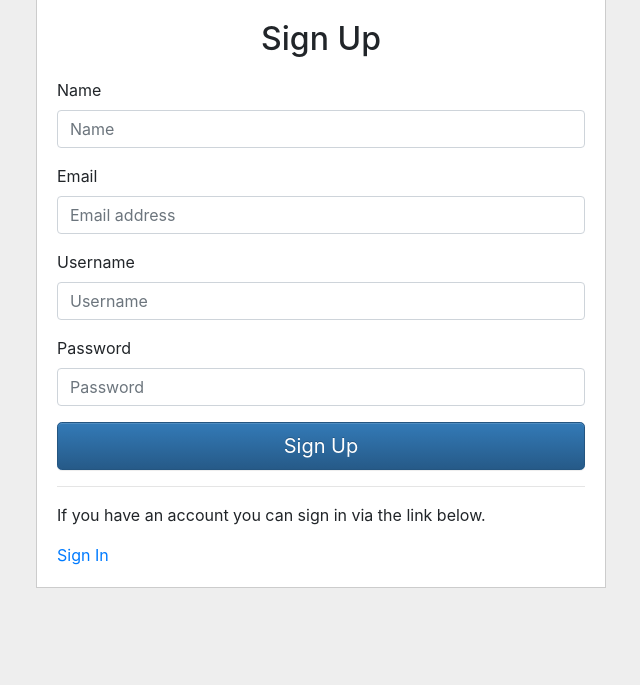
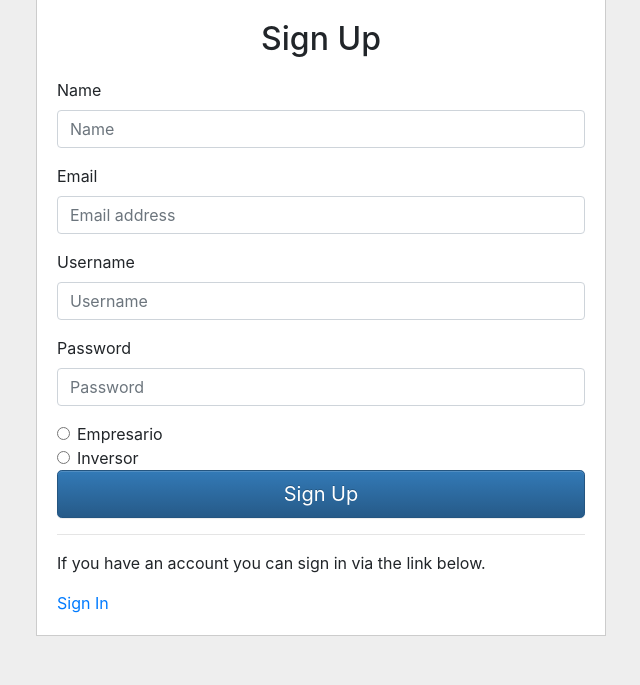
Before and after one commit to KiriBogach/DAWebProject, a PHP site: page /authentication-sign-up.php in a window 1280 px wide. Shown: the part 115-800 px from the top of the page, without its empty margins (34-674 px from the left). Run offline with PHP 8.4, Linux system fonts and the light colour scheme.

Commit message:
Terminada modificacion del registro, ahora registra si es empresario o inversor.

```diff
--- a/ajax/login.php
+++ b/ajax/login.php
@@ -48,7 +48,8 @@ if(!empty($_SERVER["HTTP_X_REQUESTED_WITH"]) && strtolower($_SERVER["HTTP_X_REQU
                     "name" => $user["name"],
                     "email" => $user["email"],
                     "username" => $user["username"],
-                    "password" => $user["password"]
+                    "password" => $user["password"],
+                    "inversor" => $user["inversor"]
                 );
                 if(isset($formData["remember_me"]))
                 {
--- a/database_script.sql
+++ b/database_script.sql
@@ -4,6 +4,7 @@ CREATE TABLE `users` (
 	`email` VARCHAR(255) NOT NULL,
 	`username` VARCHAR(60) NOT NULL,
 	`password` VARCHAR(255) NOT NULL,
+	`inversor` VARCHAR(30) NOT NULL,
 	`created_at` DATETIME NOT NULL,
 	PRIMARY KEY (`id`)
 )
--- a/inc/sign-up.php
+++ b/inc/sign-up.php
@@ -1,4 +1,4 @@
-<?php if(!defined("APP_NAME")) exit(); ?>
+<?php if (!defined("APP_NAME")) exit(); ?>
 <div class="container">
     <div class="row">
         <div class="col-md-6 col-md-offset-3 form-container" id="sign-up-form-container">
@@ -6,31 +6,53 @@
             <form method="post" id="signUpForm">
                 <div class="form-group">
                     <label for="name">Name</label>
-                    <input type="text" name="name" id="name" class="form-control" placeholder="Name" required />
+                    <input type="text" name="name" id="name" class="form-control" placeholder="Name" required/>
                 </div>
 
                 <div class="form-group">
                     <label for="email">Email</label>
-                    <input type="email" name="email" id="email" class="form-control" placeholder="Email address" required />
+                    <input type="email" name="email" id="email" class="form-control" placeholder="Email address"
+                           required/>
                 </div>
 
                 <div class="form-group">
                     <label for="username">Username</label>
-                    <input type="text" name="username" id="username" class="form-control" placeholder="Username" required />
+                    <input type="text" name="username" id="username" class="form-control" placeholder="Username"
+                           required/>
                 </div>
 
                 <div class="form-group">
                     <label for="password">Password</label>
-                    <input type="password" name="password" id="password" class="form-control" placeholder="Password" required />
+                    <input type="password" name="password" id="password" class="form-control" placeholder="Password"
+                           required/>
                 </div>
+
+
+                <div class="form-check">
+                    <input class="form-check-input" type="radio" name="inversor" id="empresario"
+                           value="empresario" required>
+                    <label class="form-check-label" for="empresario">
+                        Empresario
+                    </label>
+                </div>
+                <div class="form-check">
+                    <input class="form-check-input" type="radio" name="inversor" id="inversor"
+                           value="inversor" required>
+                    <label class="form-check-label" for="inversor">
+                        Inversor
+                    </label>
+                </div>
+
 
                 <div class="alert alert-success"></div>
                 <div class="alert alert-danger alert-errors"></div>
 
-                <button type="submit" class="btn btn-primary btn-lg btn-block">Sign Up</button><hr />
+                <button type="submit" class="btn btn-primary btn-lg btn-block">Sign Up</button>
+                <hr/>
                 <p>If you have an account you can sign in via the link below.</p>
                 <a href="#" id="sign-in-link">Sign In</a>
-                <input type="hidden" name="_token" id="signup_token" class="token-field" value="<?php echo isset($_SESSION["token"]) ? $_SESSION["token"] : ""; ?>" />
+                <input type="hidden" name="_token" id="signup_token" class="token-field"
+                       value="<?php echo isset($_SESSION["token"]) ? $_SESSION["token"] : ""; ?>"/>
             </form>
 
         </div>
```
Also changed, not shown: ajax/register.php (+8 -3 lines).
